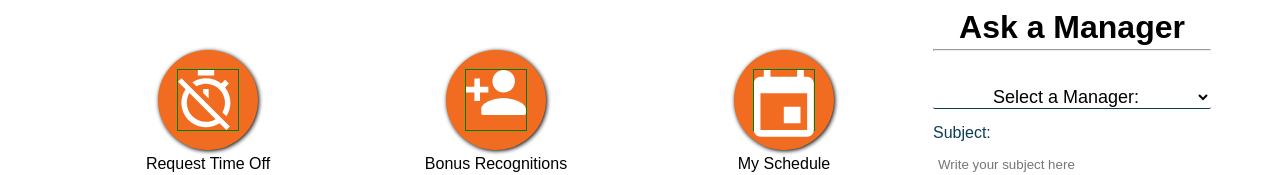
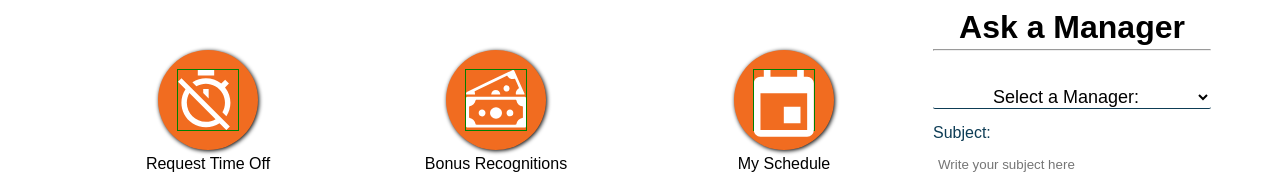
Before and after one commit to typowmedia/mycoldlogicplatform, a React (Create React App) app in the folder mycoldlogic/: page / in a window 1280 px wide. Shown: the part 244-419 px from the top of the page. Built offline with nearby package versions, Linux system fonts and the light colour scheme; no server answers.

Commit message:
Add Money svg to replace guy with a plus sign svg for bonus recognitions

```diff
--- /dev/null
+++ b/mycoldlogic/src/assets/BonusRecognitionIcon.js
@@ -0,0 +1,27 @@
+import React from "react";
+
+const BonusRecognitionIcon = ( props ) => {
+    return <svg id="BonusRecognitionIcon" xmlns="http://www.w3.org/2000/svg" viewBox="0 0 100 96">
+        <title>BonusRecognitionIcon</title>
+        <path d="M97.9,96C66,96,34,96,2.1,96C0.2,95.3,0,95.1,0,93.1c0-15.2,0-30.4,0-45.6c0-2.1,0.3-2.4,2.4-2.9
+	c31.8,0,63.7,0,95.5,0c1.9,0.7,2,0.8,2.1,3c0,15.2,0,30.4,0,45.6C100.1,94.8,99.4,95.7,97.9,96z M17.6,49.6c-1.1,0-1.5,0.2-1.7,1.4
+	c-0.9,4.9-4.8,8.7-9.7,9.6c-0.9,0.2-1.1,0.5-1.1,1.3c0,5.6,0,11.2,0,16.9c0,1,0.3,1.3,1.2,1.4c4.8,0.8,8.6,4.6,9.5,9.5
+	c0.2,1.3,0.7,1.5,1.8,1.5c21.6,0,43.1,0,64.7,0c1.1,0,1.6-0.3,1.8-1.5c0.9-4.9,4.7-8.7,9.5-9.5c1.1-0.2,1.3-0.6,1.3-1.7
+	c0-5.5-0.1-10.9,0-16.4c0-1.1-0.3-1.4-1.3-1.6c-4.7-0.7-8.7-4.7-9.4-9.4c-0.2-1.3-0.8-1.5-2-1.5c-10.7,0-21.5,0-32.2,0
+	C39.3,49.6,28.4,49.6,17.6,49.6z" fill={props.color}/>
+        <path d="M21.1,71.7c0-3.1,2.5-5.6,5.6-5.7c3.1-0.1,5.8,2.6,5.8,5.7c0,3.1-2.6,5.7-5.8,5.7
+	C23.6,77.3,21.1,74.8,21.1,71.7z" fill={props.color}/>
+        <path d="M78.9,71.7c0,3.1-2.5,5.6-5.6,5.6c-3.1,0-5.7-2.6-5.7-5.7c0-3.1,2.6-5.7,5.6-5.7C76.3,65.9,78.9,68.5,78.9,71.7
+	z" fill={props.color}/>
+        <path d="M0.5,40.9c-0.8-1.7-0.6-2.8,0.9-4.1C26.9,24.6,52.4,12.3,77.9,0.1c1.8-0.2,1.9-0.1,2.8,1.7
+	c5.6,12.5,11.1,25,16.7,37.5c0.4,0.9,0.3,1.5-0.2,1.6H0.5z M83.2,40.9c-0.9-3.7,0.8-7.5,4.4-10c0.8-0.6,0.8-1,0.4-1.9
+	c-2-4.5-4-9-6-13.5c-0.4-0.9-0.7-1.1-1.7-0.8c-4,1.2-8.7-0.5-11-4.1c-0.7-1-1.2-1-2.1-0.5c-8.6,4.2-17.2,8.3-25.8,12.4
+	c-8.7,4.2-17.4,8.4-26.1,12.5c-0.9,0.4-1.1,0.7-0.8,1.8c1,4,0.2,4,0.2,4" fill={props.color}/>
+        <path d="M72.1,28.6c1.1,2.6,0.1,5.7-2.4,6.9c-2.5,1.2-5.6,0.1-6.7-2.6c-1.1-2.6,0-5.7,2.4-6.9
+	C67.9,24.8,71,26,72.1,28.6z" fill={props.color}/>
+        <ellipse  cx="50" cy="71.6" rx="10" ry="9.5" fill={props.color}/>
+        <path d="M42,40.9c0-4.1,3.4-7.5,7.6-7.5s7.6,3.3,7.6,7.5H42z" fill={props.color}/>
+    </svg>
+};
+
+export default BonusRecognitionIcon;
--- a/mycoldlogic/src/components/Icon/Icon.js
+++ b/mycoldlogic/src/components/Icon/Icon.js
@@ -5,7 +5,7 @@ import TimeOffIcon from '../../assets/TimeOffIcon';
 import BestSiteIcon from '../../assets/MyBestSiteIcon';
 import OpenPositionIcon from '../../assets/OpenPositionIcon';
 import SafeSiteIcon from '../../assets/SafeSiteIcon';
-import BonusRecognitionsIcon from '../../assets/BonusRecognitionsIcon';
+import BonusRecognitionIcon from '../../assets/BonusRecognitionIcon';
 import ScheduleIcon from '../../assets/ScheduleIcon';
 import RequestPasswordIcon from '../../assets/RequestPasswordIcon';
 
@@ -17,7 +17,7 @@ const Icon = ( props ) => {
       icon = <TimeOffIcon color={props.color}/>;
       break;
     case 'bonus-recognitions':
-      icon = <BonusRecognitionsIcon color={props.color} />;
+      icon = <BonusRecognitionIcon color={props.color} />;
       break;
     case 'my-schedule':
       icon = <ScheduleIcon color={props.color} />;
```
